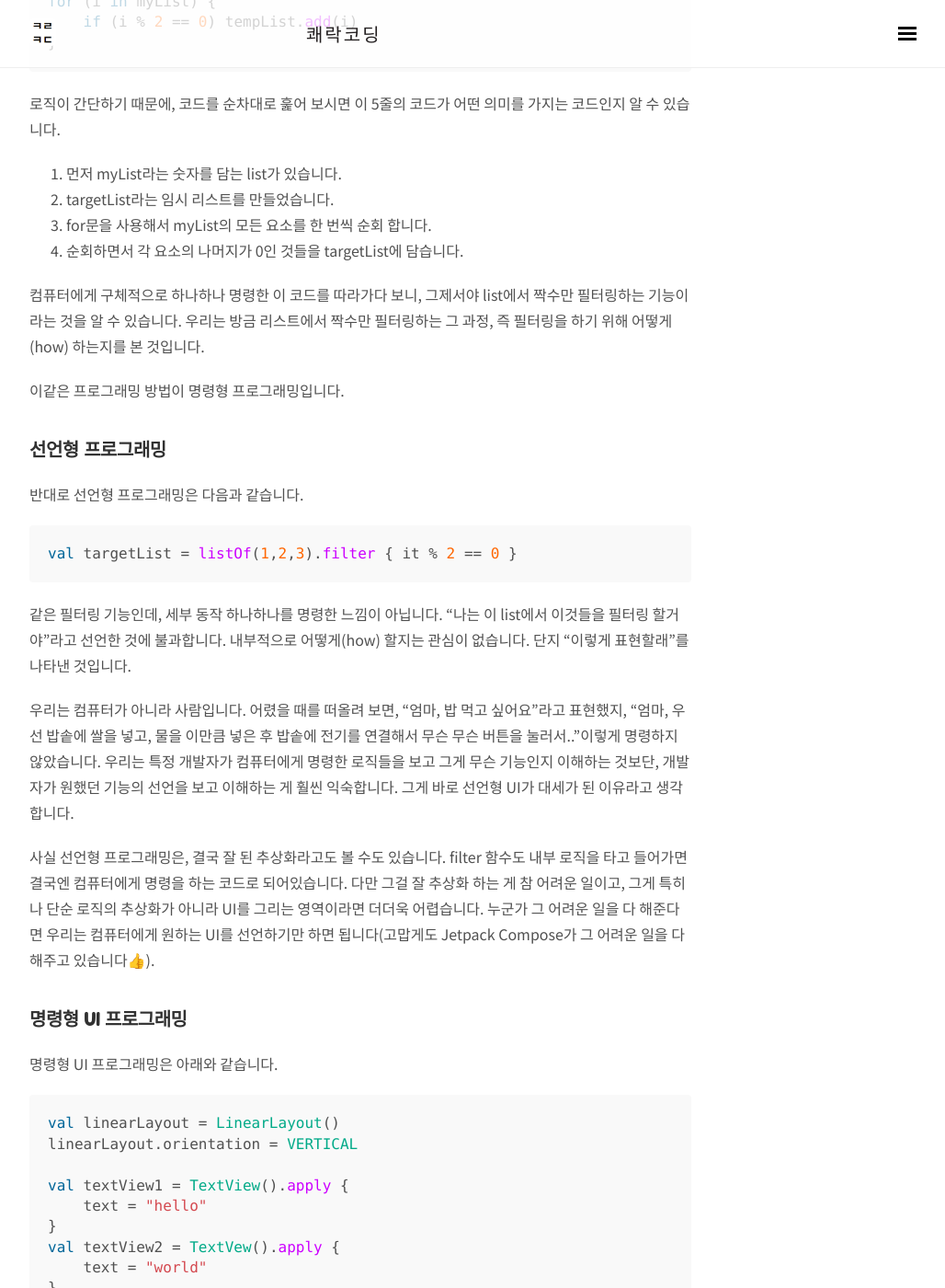
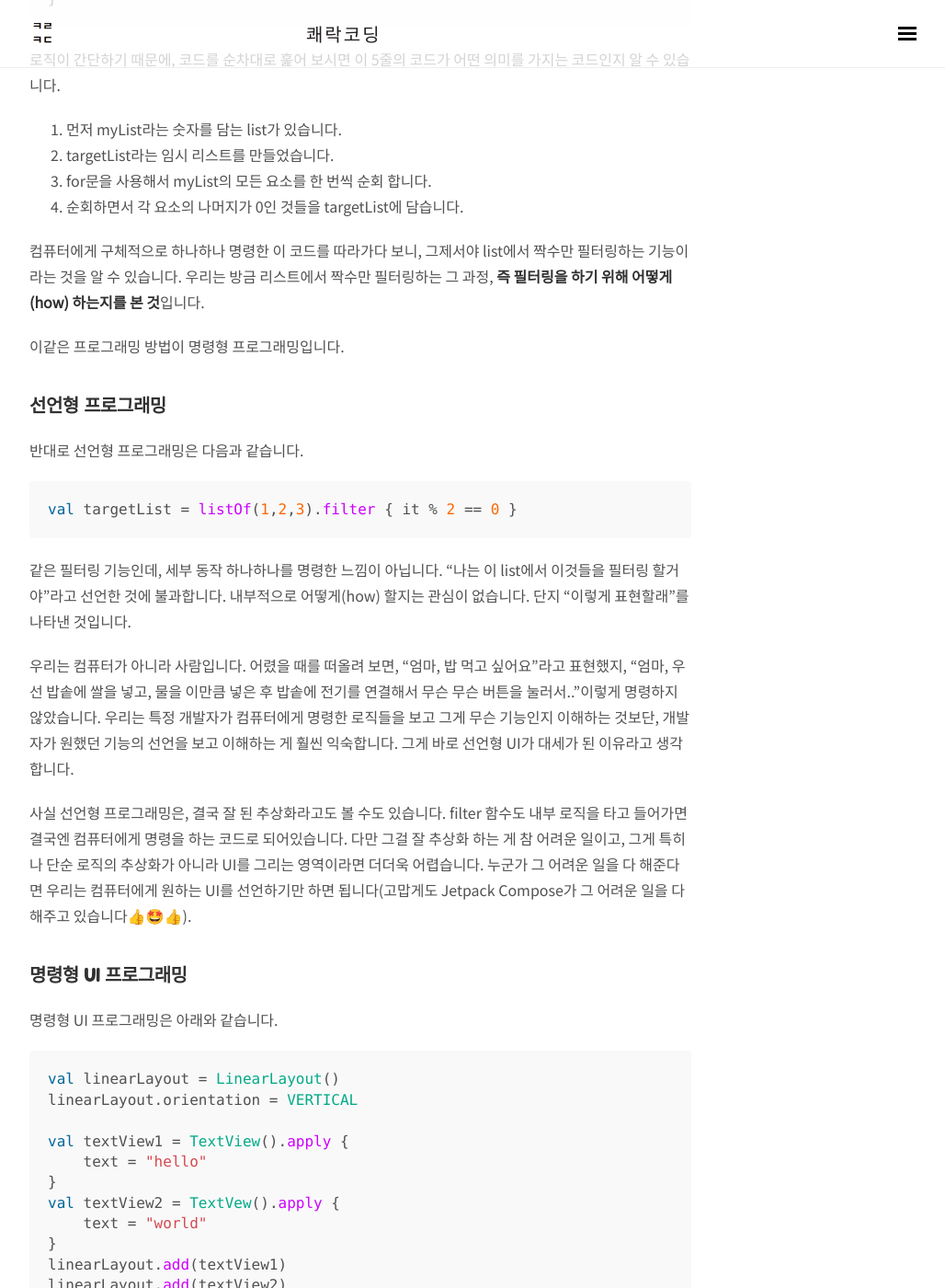
Before and after one commit to wooooooak/wooooooak.github.io, a Jekyll site: the page built from _posts/Compose/2021-05-18-컴포즈가필요한이유.md, in a window 1280 px wide and 1400 px high, scrolled down 3798 px. Shown: the whole window at 92% size, without its empty margins (248-1276 px from the left). Built offline with Jekyll 4.4.1, drawn with Linux system fonts in a browser that asks for light colours; nearby versions of some CDN libraries; some web fonts are replaced; comment, search, counter and statistics services are not loaded; some of the changed text lies outside the part shown.

Commit message:
오탈자 수정

````diff
--- a/_posts/Compose/2021-05-18-컴포즈가필요한이유.md
+++ b/_posts/Compose/2021-05-18-컴포즈가필요한이유.md
@@ -74,7 +72,7 @@ for (i in myList) {
 3. for문을 사용해서 myList의 모든 요소를 한 번씩 순회 합니다.
 4. 순회하면서 각 요소의 나머지가 0인 것들을 targetList에 담습니다.
 
-컴퓨터에게 구체적으로 하나하나 명령한 이 코드를 따라가다 보니, 그제서야 list에서 짝수만 필터링하는 기능이라는 것을 알 수 있습니다. 우리는 방금 리스트에서 짝수만 필터링하는 그 과정, 즉 필터링을 하기 위해 어떻게(how) 하는지를 본 것입니다.
+컴퓨터에게 구체적으로 하나하나 명령한 이 코드를 따라가다 보니, 그제서야 list에서 짝수만 필터링하는 기능이라는 것을 알 수 있습니다. 우리는 방금 리스트에서 짝수만 필터링하는 그 과정, **즉 필터링을 하기 위해 어떻게(how) 하는지를 본 것**입니다.
 
 이같은 프로그래밍 방법이 명령형 프로그래밍입니다.
 
@@ -90,7 +88,7 @@ val targetList = listOf(1,2,3).filter { it % 2 == 0 }
 
 우리는 컴퓨터가 아니라 사람입니다. 어렸을 때를 떠올려 보면, "엄마, 밥 먹고 싶어요"라고 표현했지, "엄마, 우선 밥솥에 쌀을 넣고, 물을 이만큼 넣은 후 밥솥에 전기를 연결해서 무슨 무슨 버튼을 눌러서.."이렇게 명령하지 않았습니다. 우리는 특정 개발자가 컴퓨터에게 명령한 로직들을 보고 그게 무슨 기능인지 이해하는 것보단, 개발자가 원했던 기능의 선언을 보고 이해하는 게 훨씬 익숙합니다. 그게 바로 선언형 UI가 대세가 된 이유라고 생각합니다.
 
-사실 선언형 프로그래밍은, 결국 잘 된 추상화라고도 볼 수도 있습니다. filter 함수도 내부 로직을 타고 들어가면 결국엔 컴퓨터에게 명령을 하는 코드로 되어있습니다. 다만 그걸 잘 추상화 하는 게 참 어려운 일이고, 그게 특히나 단순 로직의 추상화가 아니라 UI를 그리는 영역이라면 더더욱 어렵습니다. 누군가 그 어려운 일을 다 해준다면 우리는 컴퓨터에게 원하는 UI를 선언하기만 하면 됩니다(고맙게도 Jetpack Compose가 그 어려운 일을 다 해주고 있습니다👍).
+사실 선언형 프로그래밍은, 결국 잘 된 추상화라고도 볼 수도 있습니다. filter 함수도 내부 로직을 타고 들어가면 결국엔 컴퓨터에게 명령을 하는 코드로 되어있습니다. 다만 그걸 잘 추상화 하는 게 참 어려운 일이고, 그게 특히나 단순 로직의 추상화가 아니라 UI를 그리는 영역이라면 더더욱 어렵습니다. 누군가 그 어려운 일을 다 해준다면 우리는 컴퓨터에게 원하는 UI를 선언하기만 하면 됩니다(고맙게도 Jetpack Compose가 그 어려운 일을 다 해주고 있습니다👍🤩👍).
 
 ### 명령형 UI 프로그래밍
 
@@ -110,7 +108,7 @@ linearLayout.add(textView1)
 linearLayout.add(textView2)
 ```
 
-아까 for 문을 돈 것과 비슷하게, 컴퓨터에게 명령을 내리고 있습니다. 코드를 다 보고, 어디에 무엇이 add 되는지 다 읽고 나면, "아 textView 두 개가 위아래로 배치되어 있도록 그리는 코드이구나"라는 걸 이해하게 됩니다.
+아까 for 문을 돈 것과 비슷하게, 컴퓨터에게 명령을 내리고 있습니다. 코드를 다 보고, 어디에 무엇이 add 되는지 다 읽고 나면, "아~ `textView` 두 개가 위아래로 배치되어 있도록 그리는 코드이구나"라는 걸 이해하게 됩니다.
 
 ### 선언형 UI 프로그래밍
 
@@ -147,11 +145,11 @@ fun MyView() {
 
 만약 다른 뷰로 바꾸고 싶으면, 그저 다른 Composable 함수를 호출하면 그만입니다. 프레그먼트를 사용해서 바꿀 필요가 없습니다.
 
-마지막으로는 "상속 대신 확장"이라는 측면에서 살펴보려고 합니다. 이는 Compose API를 사용하는 측면에서는 크게 중요한 내용은 아닐지라도 충분히 살펴볼 가치가 있어서 정리해보았습니다.
+마지막으로는 **상속 대신 확장**이라는 측면에서 살펴보려고 합니다. 이는 Compose API를 사용하는 측면에서는 크게 중요한 내용은 아닐지라도 충분히 살펴볼 가치가 있어서 정리해보았습니다.
 
 ## 3. 상속을 버리고 합성을 선택하다.
 
-기존에는 모든 컴포넌트가 View.java를 상속해야 합니다. 그러나 View.java는 3만 줄이 넘을 만큼 너무 거대합니다. 이렇게 BaseClass가 많은 역할을 하게 되면, 하위 클래스가 많아지면 많아질수록 Base 클래스 자체를 바꾸는 게 굉장히 부담으로 다가옵니다. 실제로 Android team의 Anna-Chriara는, 이제 와서 이렇게 비대해진 상속 관계를 도저히 바꾸기 힘들다며 후회하고 있다고 말했습니다.
+기존에는 모든 컴포넌트가 View.java를 상속해야 합니다. 그러나 View.java는 3만 줄이 넘을 만큼 너무 거대합니다. **BaseClass가 이렇게 많은 역할을 하게 되면, 하위 클래스가 많아지면 많아질수록 Base 클래스 자체를 바꾸는 게 굉장히 부담으로 다가옵니다.** 실제로 Android team의 Anna-Chriara는, 이제 와서 이렇게 비대해진 상속 관계를 도저히 바꾸기 힘들다며 후회하고 있다고 말했습니다.
 
 Jetpack Compose는 상속 대신에 합성(Composition)을 사용하여 전체적인 UI 컴포넌트를 구성하도록 설계되었고, Composable이라 불리는 각 UI 컴포넌트들 또한 전혀 상속을 하지 않고 합성만을 사용해서 구현되어 있습니다. 생각해 보면 Composable은 단지 상태를 받아서 UI를 그려주는 **함수**에 불과하기 때문에 당연히 상속이란 개념이 없는 게 당연합니다.
 
````
Also changed, not shown: other parts of _posts/Compose/2021-05-18-컴포즈가필요한이유.md (+1 -3 lines).
